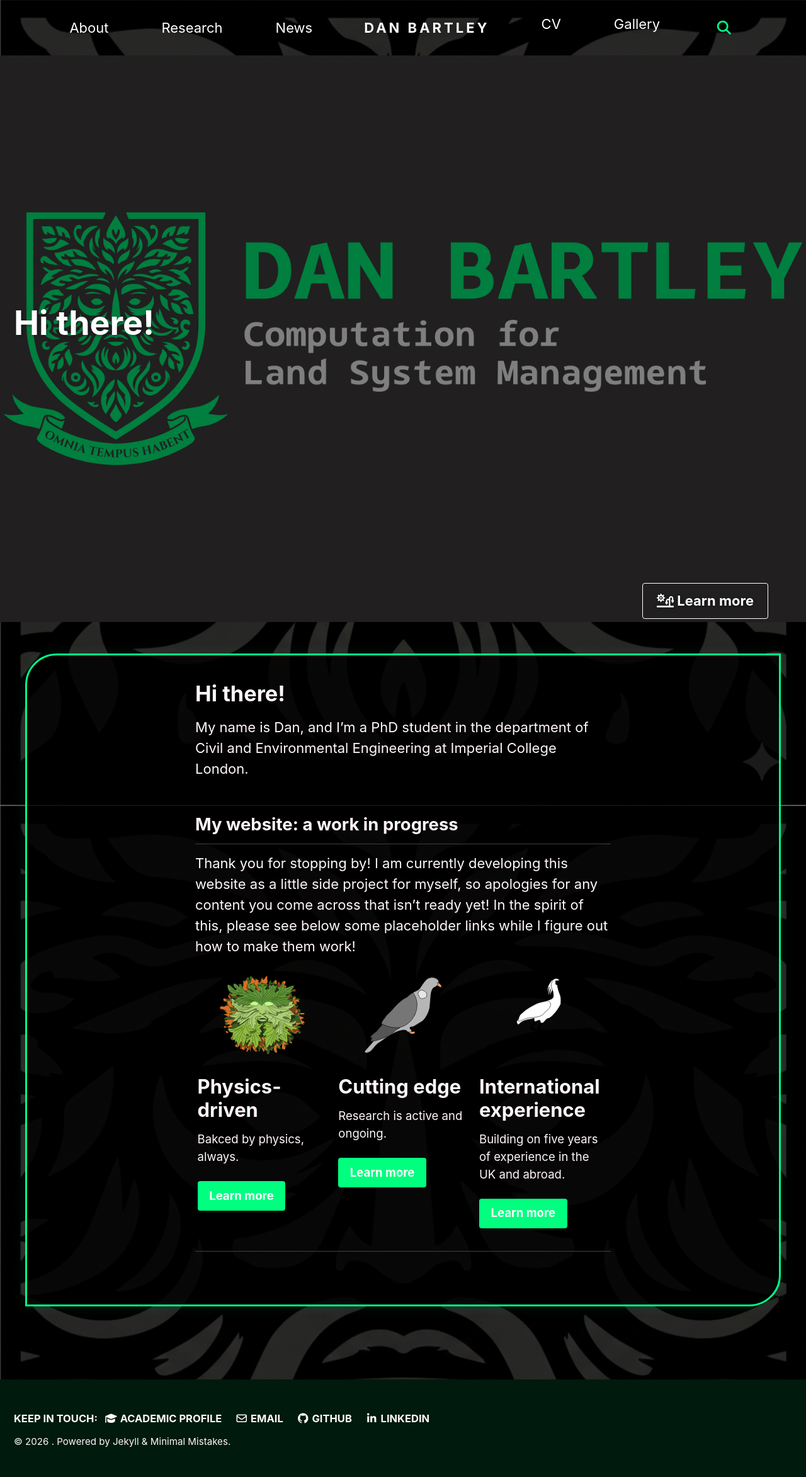
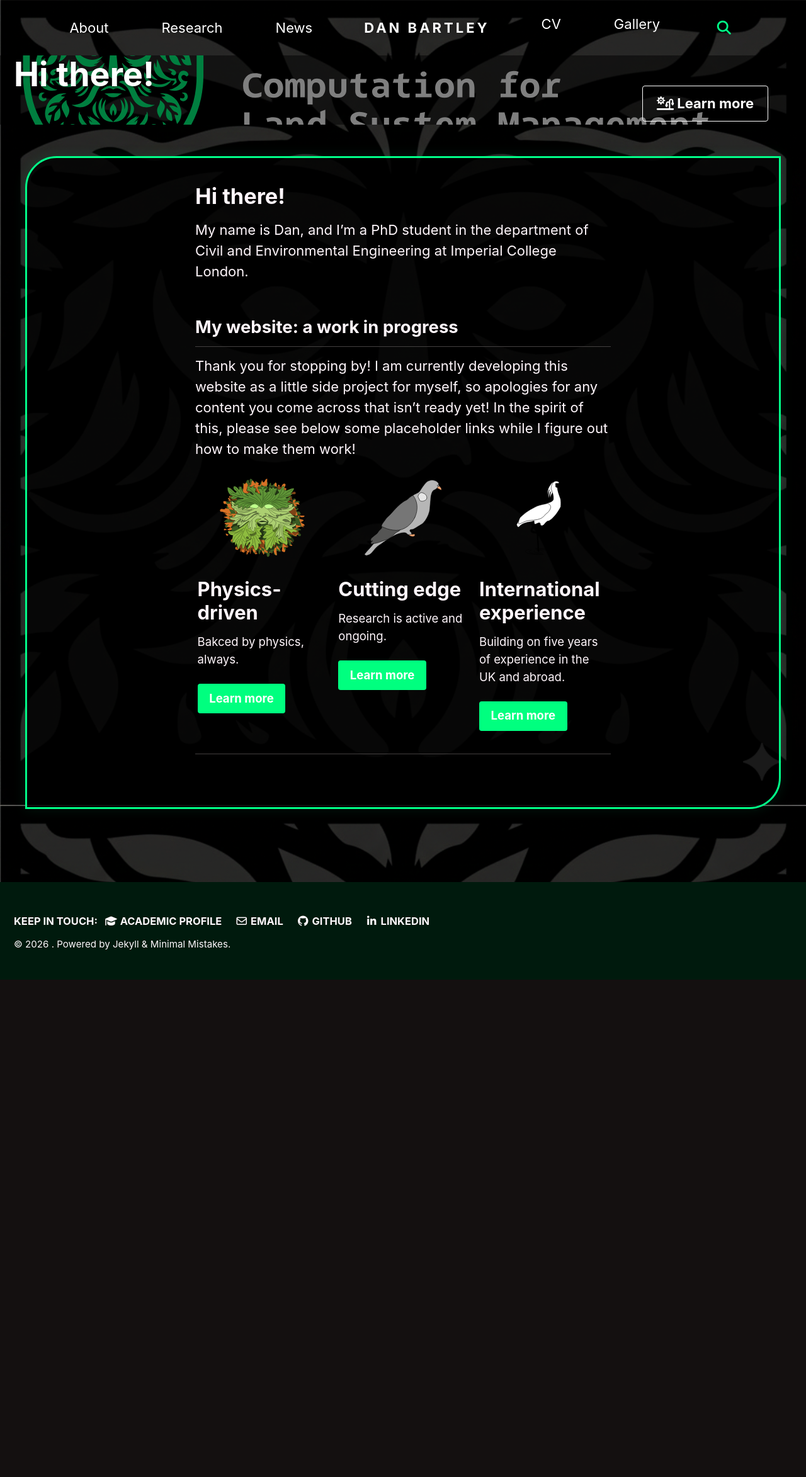
Before and after one commit to dpb-hydro/dpb-hydro.github.io, a Jekyll site: the page built from index.md, in a window 1280 px wide. Shown: the whole page at 63% size. Built offline with Jekyll 4.4.1, drawn with Linux system fonts in a browser that asks for light colours; cached includes are drawn as plain includes; our own code applies the rules of GitHub Pages for plain Markdown files; after the commit the page ends 1556 px from its top, so only the background shows below that.

Commit message:
About to update homepage banner

```diff
--- a/assets/css/main.scss
+++ b/assets/css/main.scss
@@ -146,7 +146,7 @@ body {
   position: relative;
   margin-top: 0 !important;
   padding-top: 2em !important;
-  min-height: 100vh !important;
+  min-height: 0 !important;
 }
 
 .page__hero--overlay .btn {
@@ -163,5 +163,5 @@ body {
   justify-content: center;
   background-size: cover !important;
   background-position: center center !important;
-  height: 100vh !important;
+  height: 10vh !important;
 }
--- a/index.md
+++ b/index.md
@@ -3,7 +3,7 @@ layout: splash
 permalink: /
 author_profile: false # This removes the invisible sidebar space
 header:
-  overlay_image: /assets/images/front_logo.png
+  overlay_image: /assets/images/front_logo.svg
   overlay_filter: 0.5
   actions:
     - label: "<i class='fa-solid fa-sun-plant-wilt'></i> Learn more"
```
Also changed, not shown: assets/images/front_logo.svg.
